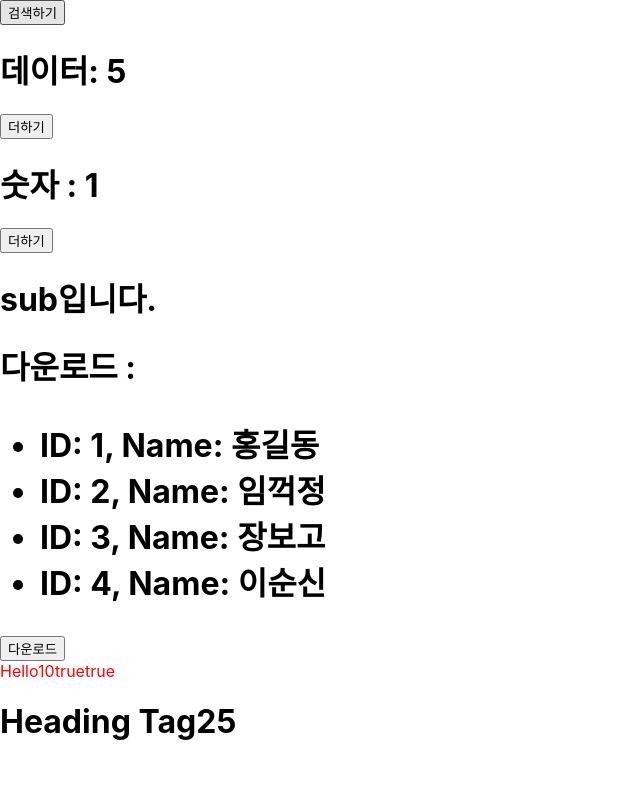
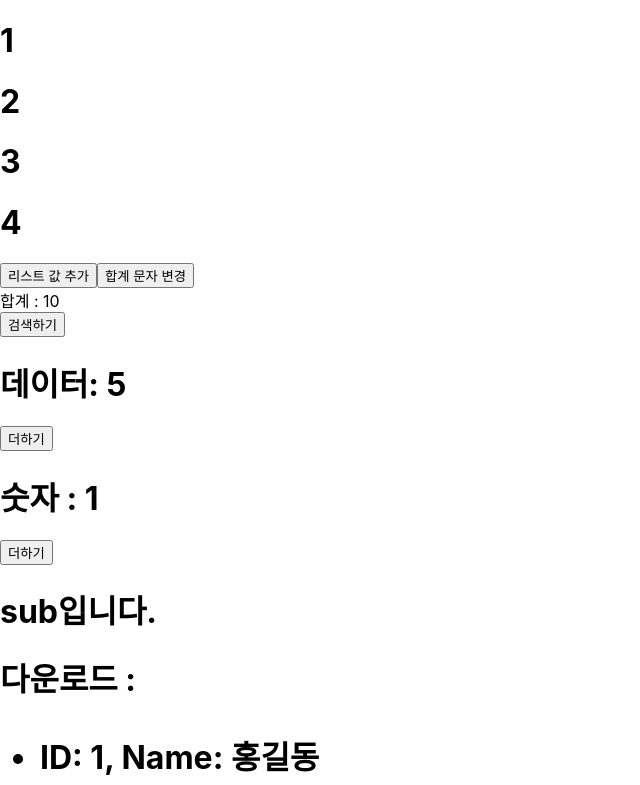
Before and after one commit to ji-hoooon/react-spring, a React (Create React App) app: page / in a window 1280 px wide. Shown: the top 785 px of the page, without its empty margins (0-640 px from the left). Built offline with nearby package versions, Linux system fonts and the light colour scheme.

Commit message:
8: useMemo - 메모리제이션, 원치않는 상태변경감지를 방지하기 위한 방법

```diff
--- a/src/App.tsx
+++ b/src/App.tsx
@@ -1,4 +1,4 @@
-import React, { useEffect, useState } from 'react';
+import React, { useEffect, useMemo, useState } from 'react';
 import logo from './logo.svg';
 import './App.css';
 import Sub from './Sub';
@@ -11,6 +11,25 @@ let a:number = 10; //변수
 const c:number = 15; //상수 (불변)
 
 function App() {
+  //6) useMemo
+  //: 메모리제이션
+  const [list, setList] = useState([1,2,3,4]);
+  const [str, setStr] = useState("합계");
+
+  const getAddResult = () =>{
+    let sum:number=0;
+    list.forEach((i) => (sum=sum+i)); //한 줄일 경우 리턴 생략 가능
+    console.log("useMemo sum",sum);
+    return sum;
+  };
+
+  //return에서 한 상태변수의 상태변경에 의해 다른 상태변수까지 상태변경되었다고 인지되는 것 방지
+  //const memoizedValue = useMemo(() => computeExpensiveValue(a, b), [a, b]);
+  const addResult = useMemo(() => getAddResult(),[list]);
+  //두 개의 인자 : (1) 계산할 값 또는 함수, (2) 의존성 배열
+  //-> 의존성 배열에 포함된 값이 변경될 때만 게산이 다시 수행
+  //-> 함수선언은 호이스팅, 함수 표현식이나 화살표 함수는 호이스팅 안됨
+
   //5) useEffect
   const [data, setData] =useState(0); //초기값 0
   //변경시에 실행 되는 변수
@@ -123,6 +142,25 @@ let sample:User[]=[
   //jsx (1) 리턴은 하나의 태그만
   return ( //jsx (5) 리턴이 한줄일 떄와 한줄 초과일 때 괄호 유무의 차이
     <div>
+     {/* 6) useMemo */}
+    {list.map((i)=>(
+      <h1> {i}</h1>
+    ) )}
+  <button onClick={()=>{
+    setList([...list,list[list.length-1]+1]);
+  }}>리스트 값 추가</button>
+  {/* <div> 합계 : {getAddResult()}</div> */}
+  {/* 리스트 값 추가시 리턴이 다시 실행 -> 합계 다시 계산 */}
+  <button onClick={()=>{
+    setStr("총합");
+  }}>합계 문자 변경</button>
+  {/* <div> {str} : {getAddResult()}</div>   */}
+  {/* 합계 문자 변경시에도 useMemo sum함수 실행 -> 실행 안되도록 하려면? -> 필요한 함수만 실행*/}
+  {/* :상태변수 str의 상태 변경 -> return 영역 다시 렌더링*/}
+  <div> {str} : {addResult}</div>
+  {/* 합계 문자 변경시에 useMemo sum함수 실행 안됨 -> useMemo 사용 */}
+
+
     {/* /5) useEffect */}
     <button onClick={()=>{setSearch(Math.floor(Math.random() * 100))}}>검색하기</button>
     <h1>데이터: {data}</h1>
```
